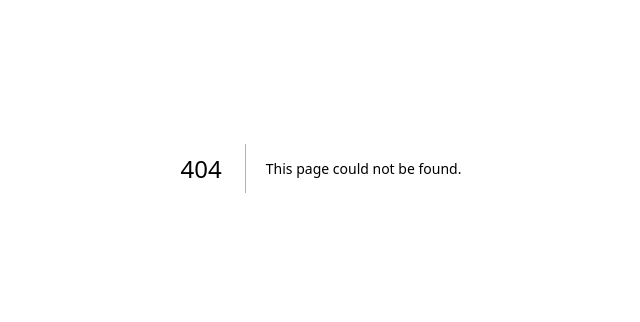
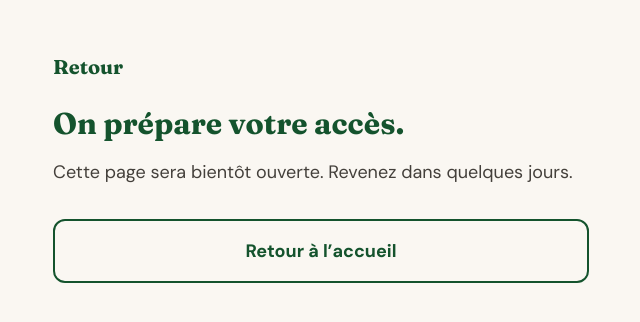
Before and after one commit to melvin22140/Retour, a Next.js app: page /commencer in a window 1280 px wide. Before the commit this address had no page. Shown: the part 232-554 px from the top of the page, without its empty margins (319-959 px from the left). Built offline with nearby package versions, Linux system fonts and the light colour scheme.

Commit message:
Create Commencer page with metadata and content

```diff
--- /dev/null
+++ b/app/commencer/page.tsx
@@ -0,0 +1,25 @@
+import Link from "next/link";
+
+export const metadata = {
+  title: "Commencer — Retour",
+};
+
+export default function Commencer() {
+  return (
+    <main className="mx-auto flex min-h-screen max-w-xl flex-col justify-center px-5">
+      <p className="font-titre text-xl font-bold text-sapin">Retour</p>
+      <h1 className="mt-6 font-titre text-3xl font-bold leading-tight text-sapin">
+        On prépare votre accès.
+      </h1>
+      <p className="mt-4 text-lg leading-relaxed text-stone-700">
+        Cette page sera bientôt ouverte. Revenez dans quelques jours.
+      </p>
+      <Link
+        href="/"
+        className="mt-8 inline-flex w-full items-center justify-center rounded-xl border-2 border-sapin px-6 py-4 text-lg font-bold text-sapin"
+      >
+        Retour à l’accueil
+      </Link>
+    </main>
+  );
+}
```
